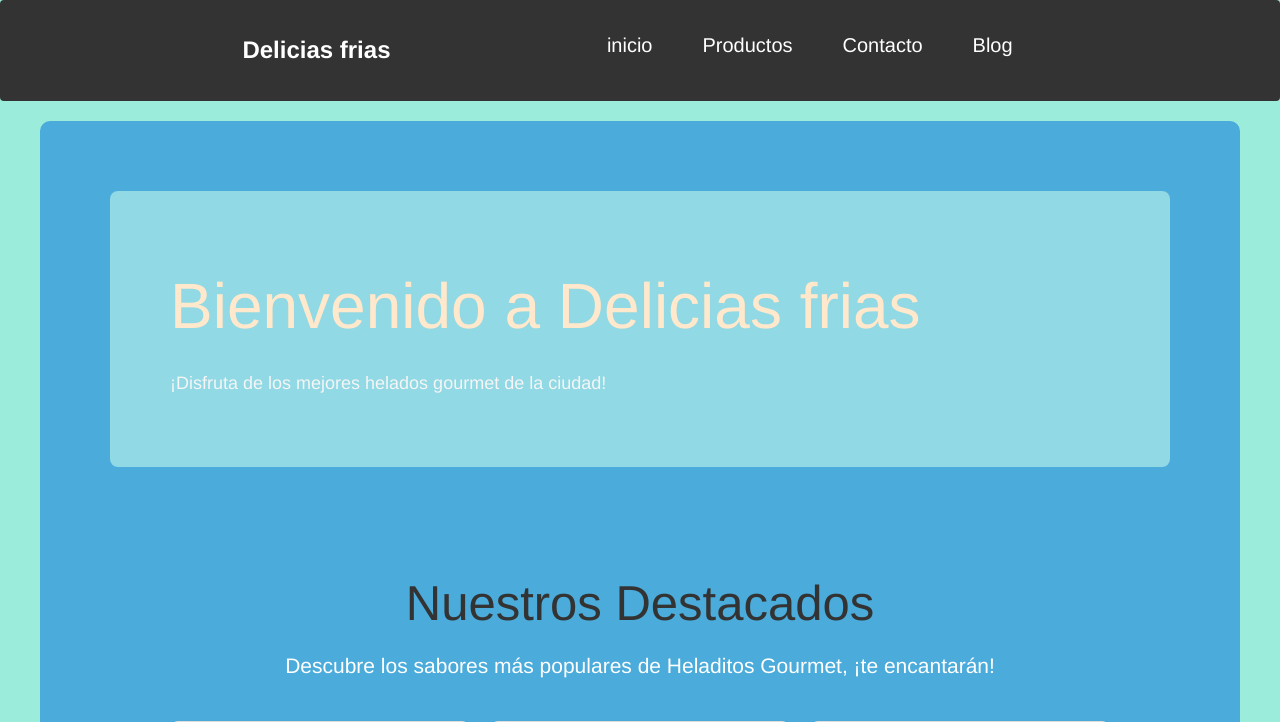
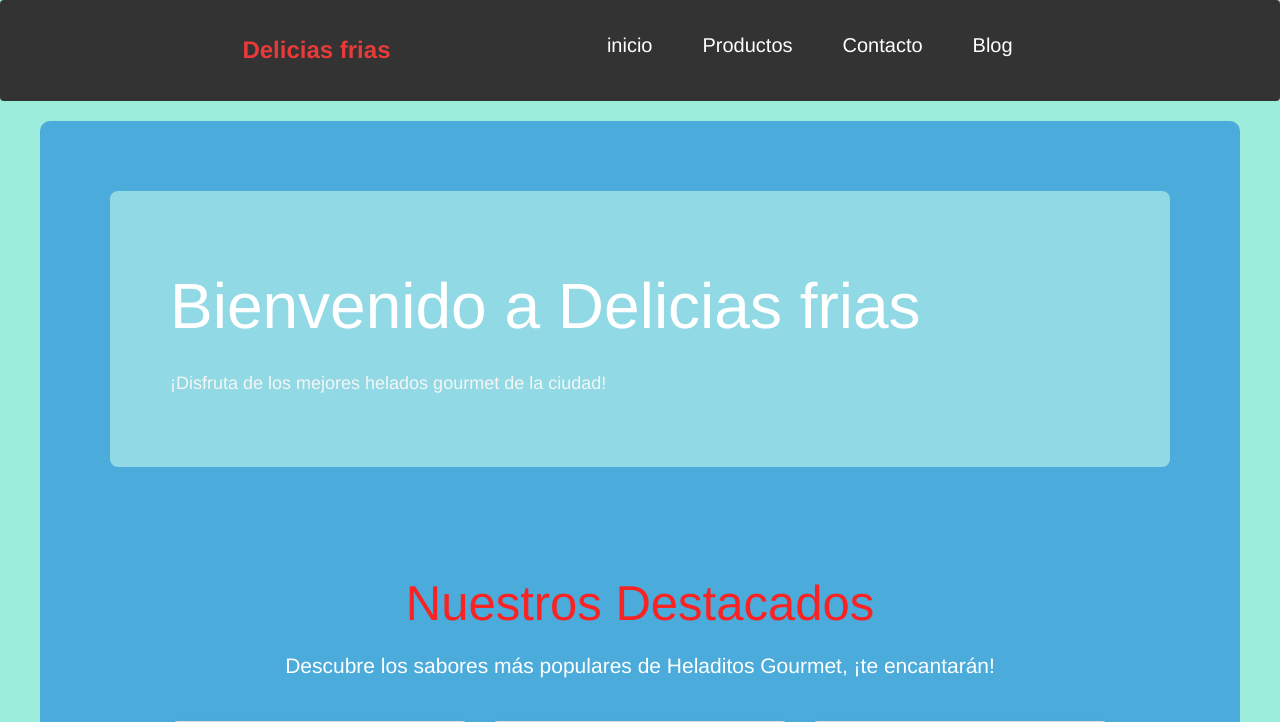
Before and after one commit to yelmis/Heladitos-gourmet, a PHP site: page / in a window 1280 px wide. Shown: the top 722 px of the page. Run offline with PHP 8.4, Linux system fonts and the light colour scheme.

Commit message:
subir rama

```diff
--- a/CSS/inicio.css
+++ b/CSS/inicio.css
@@ -68,7 +68,7 @@ background-color: #91d9e4;
 
 .container_welcome h2{
     font-size: 64px;
-    color: rgb(255, 232, 203);
+    color: white;
 }
 
 .container_welcome p{
@@ -87,7 +87,7 @@ background-color: #91d9e4;
 }
 
 .logo {
-    color: #fff;
+    color: #e93a3a;
     font-size: 24px;
     font-weight: bold;
 }
@@ -187,7 +187,7 @@ background-color: #91d9e4;
 
 .container-destacados h2 {
     font-size: 3.5em;
-    color: #333;
+    color: #fa2323;
     margin-bottom: 20px;
 }
 
@@ -227,7 +227,7 @@ background-color: #91d9e4;
 
 .destacado-item h3 {
     font-size: 1.6em;
-    color: #333;
+    color: #f32424;
     margin-bottom: 10px;
 }
 
@@ -235,6 +235,7 @@ background-color: #91d9e4;
     font-size: 1.2em;
     color: white;
 }
+
 
 @media (max-width: 700px) {
     .container-destacados h2 {
--- a/producto.html
+++ b/producto.html
@@ -81,7 +81,7 @@
         <ul class="social-icon">
             <li class="icon-elem">
                 <a href="" class="icon">
-                    <ion-icon name="logo-twitter"></ion-icon>
+                    <on-icon name="logo-twitter"></on-icon>
                 </a>
             </li>
             <li class="icon-elem">
```
